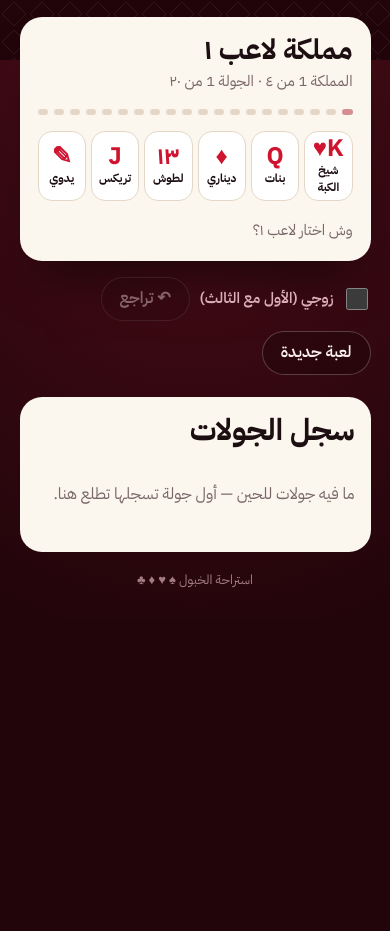
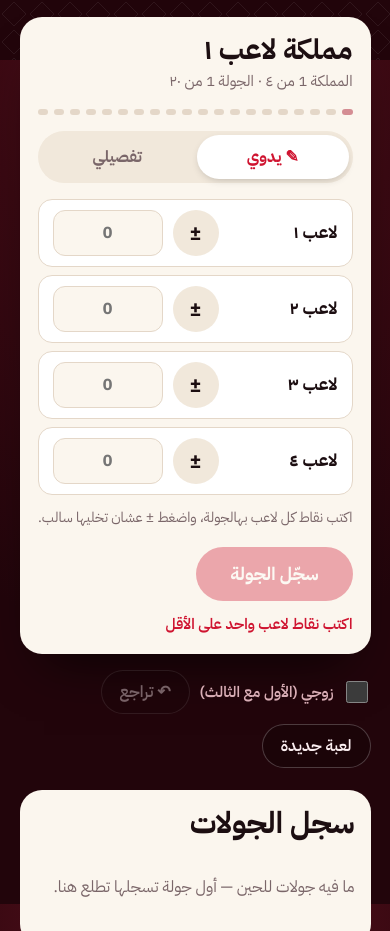
Before and after one commit to saudKhy/baloot, a plain HTML site: page khabool/index.html in a window 390 px wide. Shown: the part 784-1715 px from the top of the page. Before the commit the page ends 1403 px from the top, so only its background shows below. Drawn offline with Linux system fonts and the light colour scheme.

Commit message:
اليدوي هو الافتراضي مع زر تبديل للتفصيلي
Co-Authored-By: Claude Opus 5.5 <noreply@anthropic.com>
Claude-Session: https://claude.ai/code/session_01Mw2jCwV1gwNHB3TLncgiVT

```diff
--- a/khabool/index.html
+++ b/khabool/index.html
@@ -71,12 +71,14 @@ h1{font:700 clamp(40px,8vw,68px)/1.2 "IBM Plex Sans Arabic",sans-serif;margin:0;
 .prog{display:flex;gap:6px;margin:0 0 16px}
 .prog span{flex:1;height:6px;border-radius:3px;background:var(--line)}
 .prog span.d{background:var(--red)}.prog span.c{background:var(--redd);opacity:.45}
-.chips{display:grid;grid-template-columns:repeat(6,minmax(0,1fr));gap:8px;margin-bottom:18px}
+.chips{display:grid;grid-template-columns:repeat(5,minmax(0,1fr));gap:8px;margin-bottom:18px}
 .chip{display:flex;flex-direction:column;align-items:center;justify-content:center;gap:2px;min-height:84px;border-radius:14px;border:1.5px solid var(--line);background:#fff;color:var(--ink);cursor:pointer;font-weight:700;font-size:14px;transition:transform .2s,background .2s}
 .chip .g{font:700 28px/1 "IBM Plex Sans Arabic",sans-serif;color:var(--red)}
 .chip[aria-pressed=true]{background:var(--red);border-color:var(--red);color:#fff;transform:translateY(-4px);box-shadow:0 10px 18px -10px var(--red)}
 .chip[aria-pressed=true] .g{color:#fff}
-.chip.mt{min-height:46px;flex-direction:row;padding:0 18px;font-size:15px}
+.seg{display:flex;background:var(--ivory2);border-radius:999px;padding:4px;gap:4px;margin:0 0 16px}
+.seg button{flex:1;min-height:44px;border:0;border-radius:999px;background:transparent;color:var(--mute);font-weight:700;cursor:pointer}
+.seg button[aria-pressed=true]{background:#fff;color:var(--red);box-shadow:0 3px 10px -4px rgba(0,0,0,.3)}
 .sgn{width:46px;height:46px;border-radius:50%;border:0;background:var(--ivory2);color:var(--ink);font-size:20px;font-weight:700;cursor:pointer;margin-inline-start:auto}
 .roster{display:flex;flex-wrap:wrap;gap:8px;align-items:center;margin-top:18px;color:var(--onm);font-size:15px}
 .rc{display:inline-flex;border-radius:999px;background:rgba(0,0,0,.25);border:1px solid rgba(255,255,255,.18);overflow:hidden}
@@ -128,7 +130,7 @@ td small{color:var(--mute)}
 .scroll{overflow-x:auto}
 footer{color:var(--onm);text-align:center;font-size:13px;opacity:.7;padding-bottom:28px}
 @media(max-width:600px){
-  .chips{grid-template-columns:repeat(6,minmax(0,1fr));gap:5px}.chip{min-height:70px;font-size:11.5px}.chip .g{font-size:24px}
+  .chips{grid-template-columns:repeat(5,minmax(0,1fr));gap:6px}.chip{min-height:72px;font-size:12px}.chip .g{font-size:24px}
   .row .lab{min-width:0;flex:1 1 auto}
   .pc{padding:30px 10px 26px}.ix b{font-size:20px}.ix i{font-size:17px}
   table{font-size:13px}td.n{font-size:17px}
@@ -193,7 +195,7 @@ if(!S||!S.trix||!S.hand)S=def();
 if(!Array.isArray(S.roster))S.roster=[...S.trix.names,...S.hand.names].filter((v,i,a)=>!/^لاعب /.test(v)&&a.indexOf(v)===i);
 const save=()=>{try{localStorage.setItem(KEY,JSON.stringify(S))}catch(e){}};
 const blank=()=>({cnt:[0,0,0,0],q:[0,1,2,3].map(()=>({e:'',d:false,by:''})),k:{e:'',d:false,by:''},tx:['','','',''],out:'',hh:false,pts:[],nd:[],man:[]});
-let hint='',manual=false,T=blank(),ttype=null,confirmReset=false,prevT=null;
+let hint='',manual=S.manual!==false,T=blank(),ttype=null,confirmReset=false,prevT=null;
 const $=id=>document.getElementById(id);
 const esc=s=>String(s).replace(/[&<>"]/g,c=>({'&':'&amp;','<':'&lt;','>':'&gt;','"':'&quot;'}[c]));
 const fmt=n=>(n>0?'+':'')+n;
@@ -203,7 +205,8 @@ const names=()=>G().names.slice(0,np());
 const totals=()=>{const t=Array(np()).fill(0);G().rounds.forEach(r=>r.d.forEach((v,i)=>{if(i<t.length)t[i]+=v}));return t};
 const hiWins=()=>S.tab==='trix';
 const maxR=()=>S.tab==='trix'?20:S.hand.limit;
-const played=()=>S.tab==='trix'?S.trix.rounds.filter(r=>r.type!=='man').length:S.hand.rounds.length;
+const played=()=>G().rounds.length;
+const modeSw=()=>`<div class="seg" role="group" aria-label="طريقة الإدخال"><button data-act="mode" data-v="1" aria-pressed="${manual}">✎ يدوي</button><button data-act="mode" data-v="0" aria-pressed="${!manual}">تفصيلي</button></div>`;
 const isDef=(v,i)=>v===('لاعب '+'١٢٣٤٥'[i]);
 const red=i=>i%4===1||i%4===2;
 const opts=(sel,ph)=>`<option value="">${ph||'— مين؟ —'}</option>`+names().map((n,i)=>`<option value="${i}" ${String(sel)===String(i)?'selected':''}>${esc(n)}</option>`).join('');
@@ -239,8 +242,9 @@ function trixEntry(){
   if(ttype&&used.includes(ttype))ttype=null;
   let h=`<h2>مملكة ${esc(nm[owner])}</h2><p class="sub">المملكة ${k+1} من ٤ · الجولة ${i+1} من ٢٠</p>
   <div class="prog">${Array.from({length:20},(_,j)=>`<span class="${j<i?'d':j===i?'c':''}"></span>`).join('')}</div>
-  <div class="chips">${TORDER.map(x=>`<button class="chip" data-act="type" data-v="${x}" aria-pressed="${ttype===x}" ${used.includes(x)?'disabled':''}><span class="g">${TG[x]}</span>${TN[x]}</button>`).join('')}<button class="chip" data-act="manual" aria-pressed="${manual}"><span class="g">✎</span>يدوي</button></div>`;
+  ${modeSw()}`;
   if(manual)return h+manualForm();
+  h+=`<div class="chips">${TORDER.map(x=>`<button class="chip" data-act="type" data-v="${x}" aria-pressed="${ttype===x}" ${used.includes(x)?'disabled':''}><span class="g">${TG[x]}</span>${TN[x]}</button>`).join('')}</div>`;
   if(!ttype)return h+`<p class="sub" style="margin:0">وش اختار ${esc(nm[owner])}؟</p>`;
   if(ttype==='lt'||ttype==='dn'){
     const u=ttype==='lt'?15:10,sum=T.cnt.reduce((a,b)=>a+b,0);
@@ -291,7 +295,7 @@ function handEntry(){
   const out=T.out===''?null:+T.out,m=T.hh?2:1;
   let h=`<h2>الجولة ${i+1} من ${H.limit}</h2><p class="sub">الأقل نقاط هو الفايز</p>
   <div class="prog">${Array.from({length:H.limit},(_,j)=>`<span class="${j<i?'d':j===i?'c':''}"></span>`).join('')}</div>`;
-  h+=`<div class="bar" style="margin:0 0 12px"><button class="chip mt" data-act="manual" aria-pressed="${manual}">✎ إدخال يدوي</button></div>`;
+  h+=modeSw();
   if(manual)return h+manualForm();
   h+=`<div class="row" style="margin-bottom:8px;border-color:var(--red)"><span class="lab">مين نزل؟</span><select data-f="out" aria-label="مين نزل">${opts(T.out)}</select>
   <label class="ck"><input type="checkbox" data-f="hh" ${T.hh?'checked':''}> نزل هند (كل شي دبل)</label></div><div class="rows">`;
@@ -309,7 +313,7 @@ function handEntry(){
 function manualForm(){
   const c=calcMan();
   return `<div class="rows">${names().map((n,j)=>`<div class="row"><span class="lab">${esc(n)}</span><button class="sgn" data-act="neg" data-i="${j}" aria-label="موجب أو سالب">±</button><input type="text" inputmode="numeric" dir="ltr" data-f="man.${j}" data-live="m" id="mi${j}" value="${esc(T.man[j]??'')}" placeholder="0" aria-label="نقاط ${esc(n)}" style="width:110px;min-height:46px;border-radius:12px;border:1.5px solid var(--line);background:var(--ivory);text-align:center;font-weight:700"></div>`).join('')}</div>
-  <p class="note">اكتب نقاط كل لاعب بهالجولة، واضغط ± عشان تخليها سالب.${S.tab==='trix'?' الجولة اليدوية ما تنحسب من الممالك.':''}</p>
+  <p class="note">اكتب نقاط كل لاعب بهالجولة، واضغط ± عشان تخليها سالب.</p>
   <div class="bar"><button class="go" id="msave" data-act="save" ${c.err?'disabled':''}>سجّل الجولة</button><span class="err" id="merr">${c.err||''}</span></div>`;
 }
 function calcMan(){
@@ -351,7 +355,7 @@ function settings(){
 function hist(){
   const g=G(),nm=names();
   if(!g.rounds.length){$('hist').innerHTML='<p class="empty">ما فيه جولات للحين — أول جولة تسجلها تطلع هنا.</p>';return}
-  const rows=g.rounds.map((r,i)=>({r,i})).reverse().map(({r,i})=>`<tr><td>${i+1}</td><td>${r.type==='man'||r.man?'يدوي':S.tab==='trix'?TN[r.type]+` <small>(${esc(nm[r.k%4])})</small>`:(r.hh?'هند':'نزل')+` <small>${esc(nm[r.out]||'')}</small>`}</td>${r.d.slice(0,nm.length).map(v=>`<td class="n ${v<0?'neg':v>0?'pos':''}" dir="ltr">${v?fmt(v):'0'}</td>`).join('')}<td><button class="x" data-act="del" data-i="${i}" aria-label="احذف الجولة ${i+1}">×</button></td></tr>`).join('');
+  const rows=g.rounds.map((r,i)=>({r,i})).reverse().map(({r,i})=>`<tr><td>${i+1}</td><td>${r.man?'يدوي':r.type==='man'?`يدوي <small>(${esc(nm[(r.k??0)%4])})</small>`:S.tab==='trix'?TN[r.type]+` <small>(${esc(nm[r.k%4])})</small>`:(r.hh?'هند':'نزل')+` <small>${esc(nm[r.out]||'')}</small>`}</td>${r.d.slice(0,nm.length).map(v=>`<td class="n ${v<0?'neg':v>0?'pos':''}" dir="ltr">${v?fmt(v):'0'}</td>`).join('')}<td><button class="x" data-act="del" data-i="${i}" aria-label="احذف الجولة ${i+1}">×</button></td></tr>`).join('');
   $('hist').innerHTML=`<table><thead><tr><th>#</th><th>الجولة</th>${nm.map(n=>`<th style="text-align:end">${esc(n)}</th>`).join('')}<th></th></tr></thead><tbody>${rows}</tbody></table>`;
 }
 
@@ -367,16 +371,16 @@ document.addEventListener('click',e=>{
   const a=b.dataset.act;
   if(a==='neg'){const j=+b.dataset.i,v=String(T.man[j]??'');T.man[j]=v.startsWith('-')?v.slice(1):'-'+v;const el=$('mi'+j);el.value=T.man[j];manLive();return}
   if(a!=='reset')confirmReset=false;
-  if(a==='manual'){manual=!manual;ttype=null;T=blank()}
+  if(a==='mode'){manual=b.dataset.v==='1';S.manual=manual;ttype=null;T=blank()}
   else if(a==='pick'){const v=S.roster[+b.dataset.v],nm=G().names,on=names().indexOf(v);if(on>=0)nm[on]='لاعب '+'١٢٣٤٥'[on];else{const f=names().findIndex((x,i)=>isDef(x,i));if(f>=0)nm[f]=v;else hint='كل الأماكن فيها أسماء — اضغط اسم جالس عشان تشيله أول'}}
   else if(a==='unroster'){S.roster.splice(+b.dataset.v,1)}
   else if(a==='clearseats'){G().names=G().names.map((x,i)=>'لاعب '+'١٢٣٤٥'[i])}
-  else if(a==='tab'){manual=false;if(S.tab!==b.dataset.v){S.tab=b.dataset.v;prevT=null}T=blank();ttype=null}
-  else if(a==='type'){manual=false;ttype=b.dataset.v;T=blank()}
+  else if(a==='tab'){if(S.tab!==b.dataset.v){S.tab=b.dataset.v;prevT=null}T=blank();ttype=null}
+  else if(a==='type'){ttype=b.dataset.v;T=blank()}
   else if(a==='inc'||a==='dec'){const j=+b.dataset.i,s=T.cnt.reduce((x,y)=>x+y,0);if(a==='inc'&&s<13)T.cnt[j]++;if(a==='dec'&&T.cnt[j]>0)T.cnt[j]--}
   else if(a==='save'){
     const c=manual?calcMan():S.tab==='trix'?calcTrix():calcHand();if(c.err)return;
-    if(manual){G().rounds.push(S.tab==='trix'?{type:'man',d:c.d}:{man:true,d:c.d})}
+    if(manual){G().rounds.push(S.tab==='trix'?{type:'man',k:Math.floor(S.trix.rounds.length/5),d:c.d}:{man:true,d:c.d})}
     else if(S.tab==='trix'){S.trix.rounds.push({type:ttype,k:Math.floor(S.trix.rounds.length/5),d:c.d});ttype=null}
     else S.hand.rounds.push({out:+T.out,hh:T.hh,d:c.d});
     T=blank();
```
